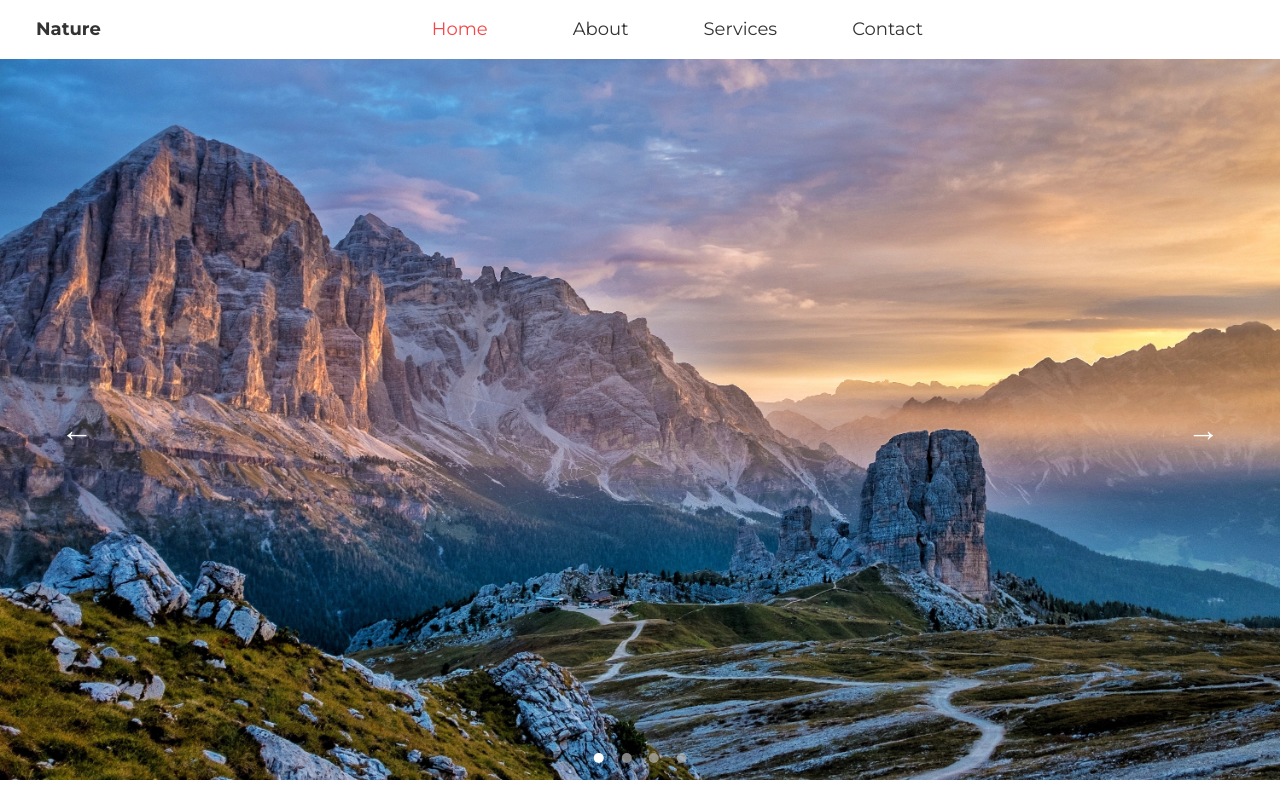
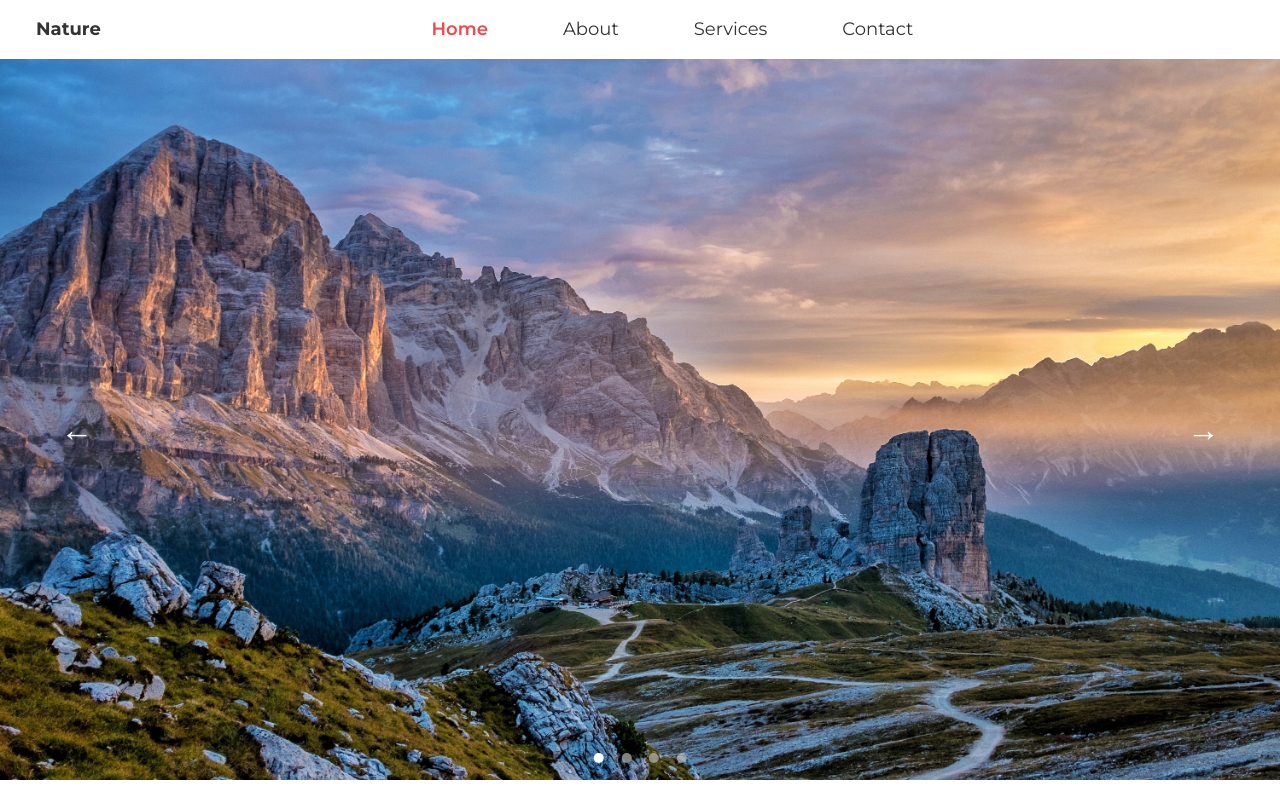
Before and after one commit to e1rhyme/full-page-header-slider, a plain HTML site: page index.html in a window 1280 px wide. Drawn offline with Linux system fonts and the light colour scheme.

Commit message:
Style.css file updated
Padding removed from nav area the makes nav links move when clicked

```diff
--- a/style.css
+++ b/style.css
@@ -437,9 +437,9 @@ li {
 .navbar-nav .nav-link.active {
   /* color: white; */
   color: var(--color-primary);
-  padding: 1rem;
+  /* padding: 1rem; */
   border-radius: 0.5rem;
-  /* font-weight: var(--font-weight-semi-bold); */
+  font-weight: var(--font-weight-semi-bold);
   /* background-color: var(--color-primary); */
 }
 .nav-link:hover {
```
